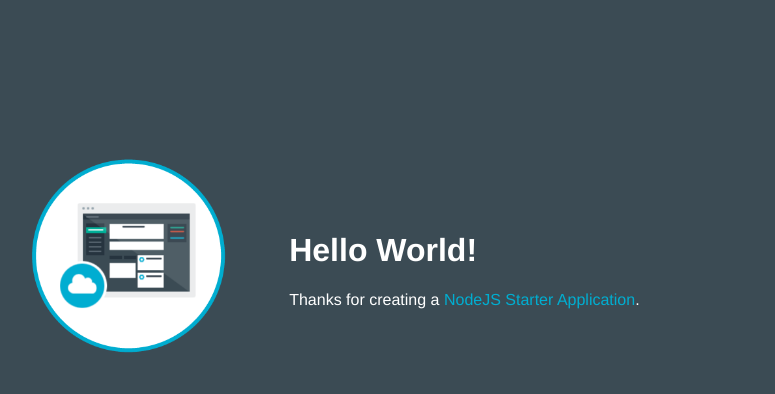
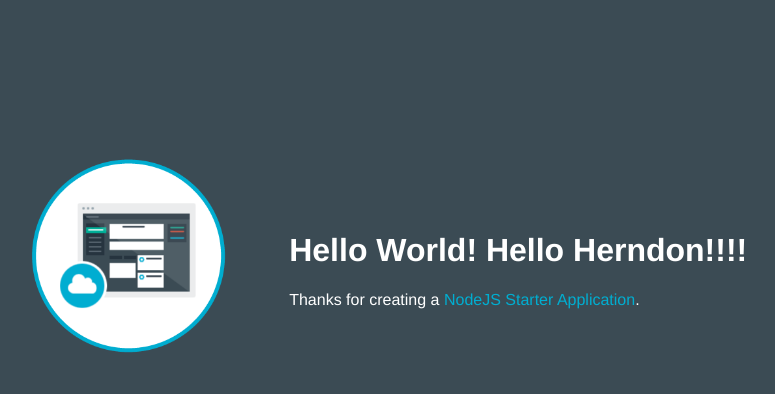
Before and after one commit to ibmjbclark/NewNodejbc-1484079754007, a website: page public/index.html in a window 1280 px wide. Shown: the whole page, without its empty margins (253-1028 px from the left). Drawn offline with Linux system fonts and the light colour scheme.

Commit message:
Added Hello Herndon

```diff
--- a/public/index.html
+++ b/public/index.html
@@ -16,7 +16,7 @@
           <img class = "newappIcon" src="images/newapp-icon.png">
         </td>
         <td>
-          <h1 id="message">Hello World!</h1>
+          <h1 id="message">Hello World!  Hello Herndon!!!!</h1>
           <p class='description'></p> Thanks for creating a <span class = "blue">NodeJS Starter Application</span>.
         </td>
       </tr>
```
Also changed, not shown: 1 other file.
